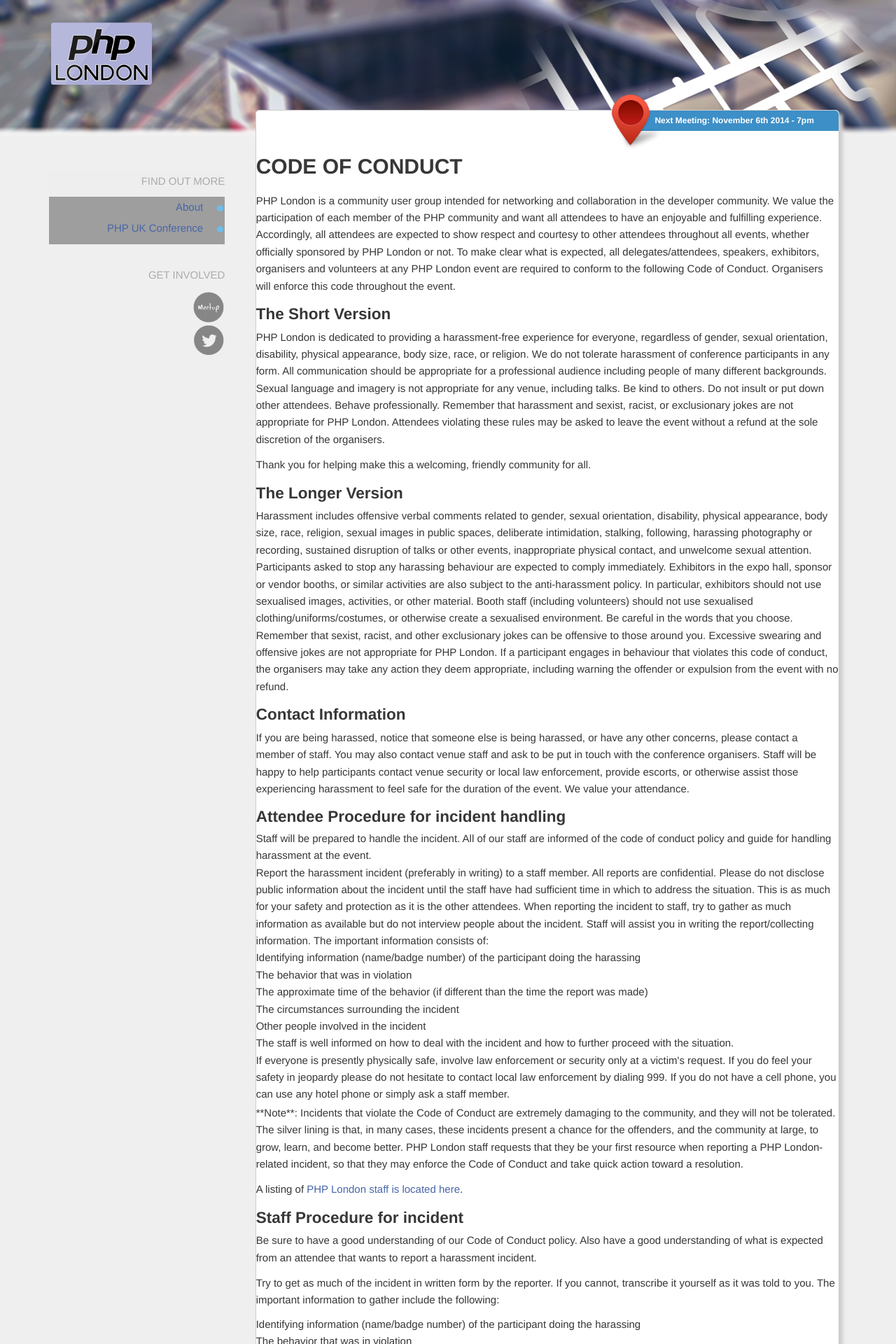
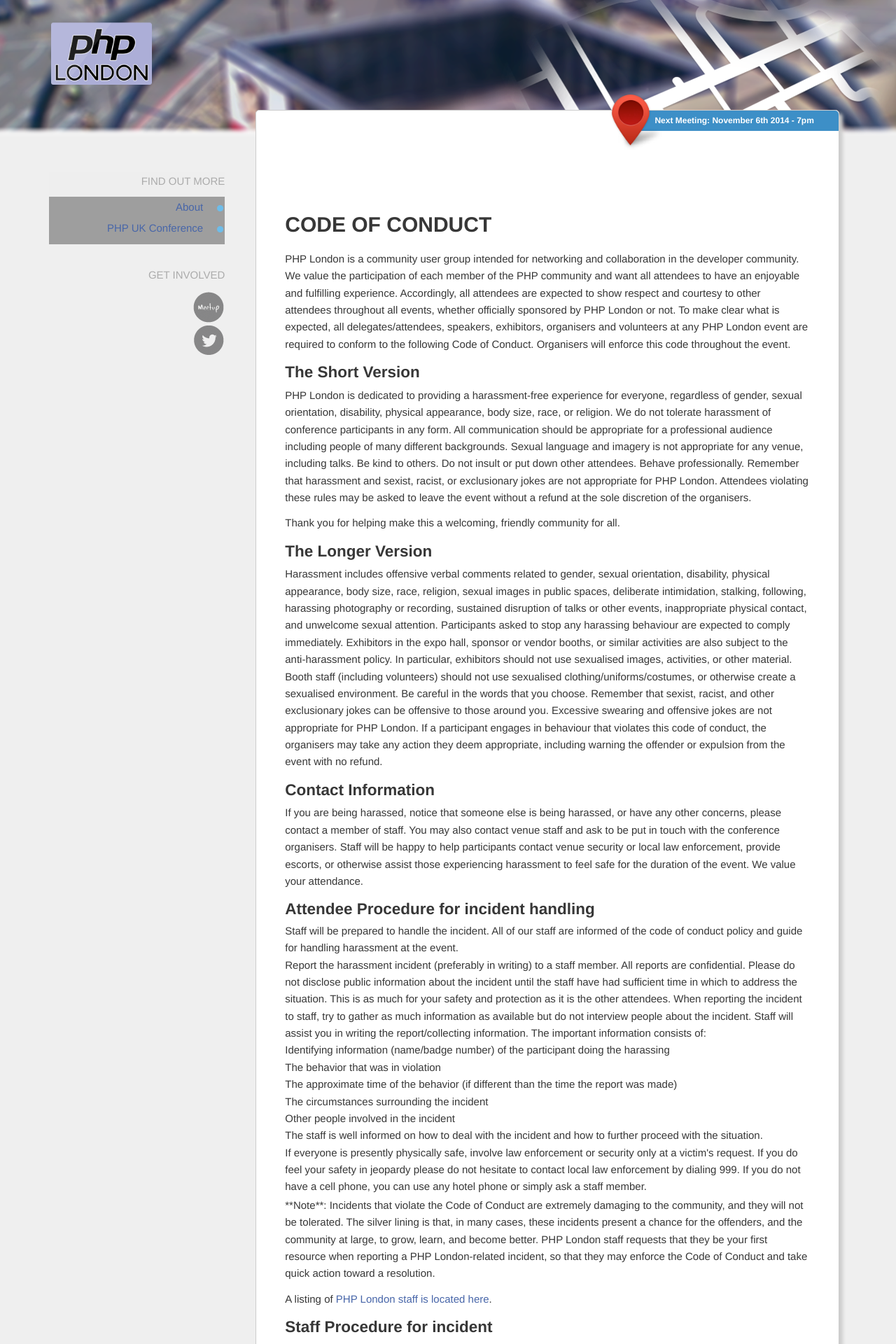
Before and after one commit to phplondon/phplondon.github.io, a Jekyll site: the page built from conduct.html, in a window 1280 px wide. Shown: the top 1920 px of the page at 70% size. Built offline with Jekyll 4.4.1, drawn with Linux system fonts in a browser that asks for light colours; grey boxes are pictures that could not be loaded.

Commit message:
Fix html layout

```diff
--- a/conduct.html
+++ b/conduct.html
@@ -2,7 +2,9 @@
 layout: default
 permalink: conduct/
 ---
-<div class="wrapper">
+<div id="home-top-row" class="row">
+    <div class="twelvecol">
+        <div class="home-main-content">
             <h1>CODE OF CONDUCT</h1>
             <p>PHP London is a community user group intended for networking and collaboration in the developer community. We value the participation of each member of the PHP community and want all attendees to have an enjoyable and fulfilling experience. Accordingly, all attendees are expected to show respect and courtesy to other attendees throughout all events, whether officially sponsored by PHP London or not. To make clear what is expected, all delegates/attendees, speakers, exhibitors, organisers and volunteers at any PHP London event are required to conform to the following Code of Conduct. Organisers will enforce this code throughout the event.</p>
             <h2>The Short Version</h2>
@@ -86,3 +88,5 @@
             <h2>Attribution</h2>
             <p>This Code of Conduct was forked and adapted from the <a href="https://github.com/python/pycon-code-of-conduct/">PyCon Code of Conduct</a>.</p>
         </div>
+    </div>
+</div>
```
Lines whose indentation alone changed are shown as unchanged.
